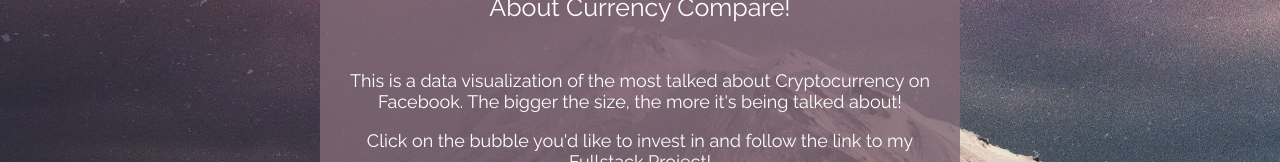
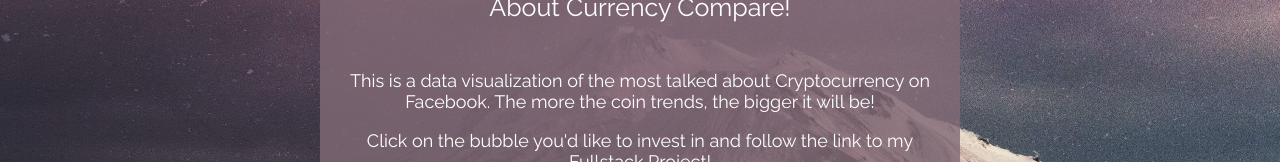
Before and after one commit to vincengai/Currency-Compare, a website built with webpack: page index.html in a window 1280 px wide. Shown: the part 246-408 px from the top of the page. Built offline with nearby package versions, Linux system fonts and the light colour scheme; files whose address does not match are found by name.

Commit message:
comments

```diff
--- a/index.html
+++ b/index.html
@@ -28,7 +28,7 @@
                     <br>
                     <p>
                         This is a data visualization of the most talked about Cryptocurrency on Facebook.
-                        The bigger the size, the more it's being talked about!
+                        The more the coin trends, the bigger it will be!
                     </p>
                     <p>
                         Click on the bubble you'd like to invest in and follow the link to my Fullstack Project!
```
